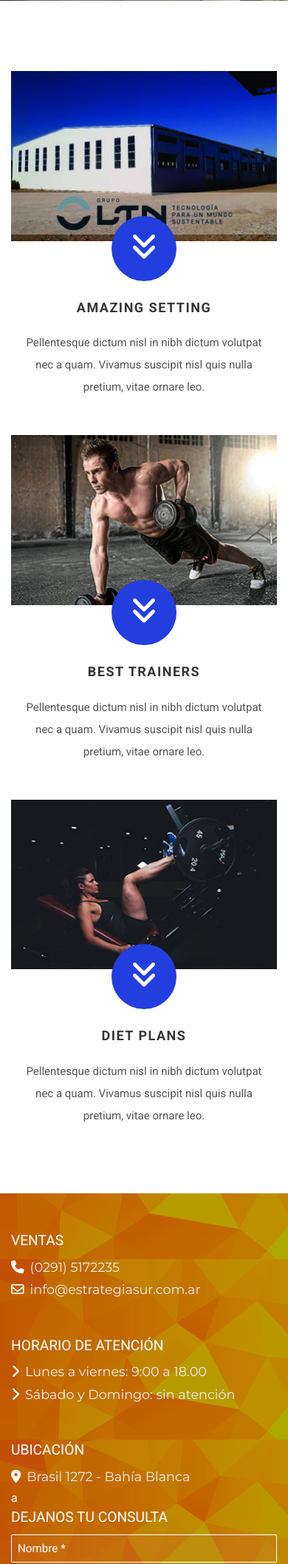
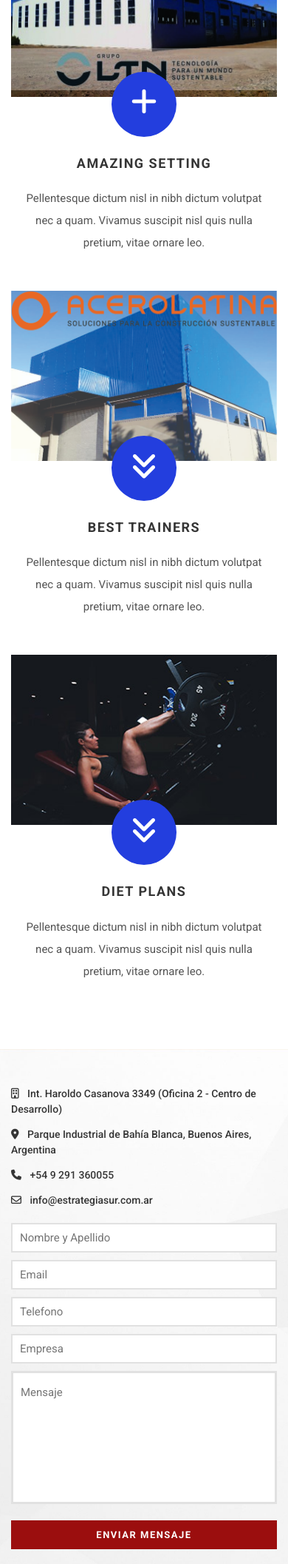
Before and after one commit to gomezger/Estrategia-Sur, a PHP site: page / in a window 390 px wide. Shown: the part 894-3008 px from the top of the page at 74% size. Run offline with PHP 8.4, Linux system fonts and the light colour scheme; some libraries are stand-ins or nearby versions.

Commit message:
terminar contacto

```diff
--- a/contact.html
+++ b/contact.html
@@ -109,11 +109,6 @@
                 <div class="col-lg-6">
                     <div class="contact-info">
                         <div class="contact-details">
-                            <h2>Get in Touch</h2>
-                            <p>Pellentesque dictum nisl in nibh dictum volutpat nec a quam. Vivamus suscipit nisl quis
-                                nulla pretium, vitae ornare leo.Aenean id auctor libero, gravida venenatis justo. Sed ut
-                                arcu nibh. Fusce lacinia arcu in ultrices finibus. Donec vestibulum imperdiet efficitur.
-                            </p>
                             <ul class="address">
                                 <li>Main Str, no 23, New York</li>
                                 <li>+546 990221 123</li>
--- a/css/style.css
+++ b/css/style.css
@@ -1678,7 +1685,13 @@
 
 .contact-section {
 	position: relative;
-}
+	background-image: url("../img/bg-white.jpg");
+	padding: 50px 0;
+	background-position: center;
+	background-size: 100% auto;
+	color: #FFF;
+}
+
 
 .map {
 	position: absolute;
@@ -1695,12 +1708,12 @@
 }
 
 .contact-info {
-	padding-top: 89px;
-	padding-bottom: 100px;
+	padding-top: 0px;
+	padding-bottom: 20px;
 }
 
 .contact-info .contact-details {
-	margin-bottom: 60px;
+	margin-bottom: 20px;
 }
 
 .contact-info .contact-details h2 {
@@ -1729,37 +1742,44 @@
 
 .contact-info .contact-form input {
 	width: 100%;
-	border: 3px solid #e1e1e1;
-	height: 55px;
-	padding-left: 30px;
+	border: 2px solid #e1e1e1;
+	height: 40px;
+	padding-left: 10px;
 	color: #7b7b7b;
 	font-size: 15px;
 	font-weight: 400;
-	margin-bottom: 25px;
+	margin-bottom: 10px;
+}
+.contact-info .contact-form input:focus,.contact-info .contact-form textarea:focus{
+	border-bottom: 2px solid #501313e3;
+	-webkit-transition: all 0.25s linear;
+	-moz-transition: all 0.25s linear;
+	-o-transition: all 0.25s linear;
+	transition: all 0.25s linear;
 }
 
 .contact-info .contact-form textarea {
 	width: 100%;
-	height: 216px;
+	height: 180px;
 	border: 3px solid #e1e1e1;
-	padding-left: 30px;
+	padding-left: 10px;
 	padding-top: 15px;
 	color: #7b7b7b;
 	font-size: 15px;
 	font-weight: 400;
-	margin-bottom: 26px;
+	margin-bottom: 15px;
 	resize: none;
 }
 
 .contact-info .contact-form button {
-	background: #233EDE;
+	background: rgb(155, 14, 14);
 	border: none;
 	color: #fff;
 	display: block;
-	padding: 20px 45px;
+	padding: 10px 25px;
 	text-transform: uppercase;
 	letter-spacing: 1.5px;
-	font-size: 14px;
+	font-size: 13px;
 	font-weight: 700;
 	cursor: pointer;
 }
@@ -2443,19 +2474,27 @@
 	.single-blog-item .blog-text h2 {
 		font-size: 30px;
 	}
+
+	.contact-section{
+		background-size: auto 100%;
+		height: auto;
+	}
 	.contact-info {
-		padding-bottom: 70px;
+		padding-bottom: 70x;
 	}
 	.map {
 		position: relative;
-		margin-bottom: 100px;
-		height: 500px;
+		margin-bottom: 0px;
+		height: 400px;
 		width: 100%;
 	}
 	.search-bar-tablecell input {
 		width: 100%;
 		margin-bottom: 20px;
 	}
+	.site-btn{
+		width: 100%;
+	}
 }
 
 /* Small Mobile : 320px. */
--- a/index.html
+++ b/index.html
@@ -22,8 +22,13 @@
     <link rel="stylesheet" href="css/slicknav.min.css" type="text/css">
     <link rel="stylesheet" href="css/style.css" type="text/css">
 
+    <!-- Icono -->
+    <link rel="icon" type="image/png" href="img/logo.png" />
 
+    <!-- Script -->
     <script src="https://kit.fontawesome.com/591d68fa75.js"></script>
+
+
 </head>
 
 <body>
@@ -119,7 +142,7 @@
                         </div>
                         <div class="feature-text">
                             <div class="feature-icon">
-                                <i class="fas fa-angle-double-down pt-2"></i>
+                                <i class="fas fa-plus pt-2"></i>
                             </div>
                             <h5>Amazing Setting</h5>
                             <p>Pellentesque dictum nisl in nibh dictum volutpat nec a quam. Vivamus suscipit nisl quis
@@ -130,7 +153,7 @@
                 <div class="col-md-4">
                     <div class="single-features">
                         <div class="features-img">
-                            <img src="img/features/feature-2.jpg" alt="">
+                            <img src="img/features/acero-latina.jpg" alt="">
                         </div>
                         <div class="feature-text">
                             <div class="feature-icon">
@@ -162,8 +185,69 @@
     </section>
     <!-- Features Section End -->
 
+    <!-- Contact Section Begin -->
+    <section class="contact-section">
+        <div class="container">
+            <div class="row">
+                <div class="col-lg-6">
+                    <div class="contact-info">
+                        <div class="contact-details">
+                            <ul class="address">
+                                <li>
+                                    <i class="far fa-building"></i>
+                                    <span class="pl-2">Int. Haroldo Casanova 3349 (Oficina 2 - Centro de Desarrollo)</span>
+
+                                </li>
+                                <li>
+                                    <i class="fas fa-map-marker-alt"></i>
+                                    <span class="pl-2">Parque Industrial de Bahía Blanca, Buenos Aires, Argentina</span>
+                                </li>
+                                <li>
+                                    <i class="fas fa-phone"></i>
+                                    <span class="pl-2">+54 9 291 360055</span>
+
+                                </li>
+                                <li>
+                                    <i class="far fa-envelope"></i>
+                                    <span class="pl-2"> info@estrategiasur.com.ar</span>
+
+                                </li>
+                            </ul>
+                        </div>
+                        <div class="contact-form">
+                            <form action="#">
+                                <div class="row">
+                                    <div class="col-lg-6">
+                                        <input type="text" placeholder="Nombre y Apellido" required>
+                                    </div>
+                                    <div class="col-lg-6">
+                                        <input type="email" placeholder="Email" required>
+                                    </div>
+                                    <div class="col-lg-6">
+                                        <input type="text" placeholder="Telefono">
+                                    </div>
+                                    <div class="col-lg-6">
+                                        <input type="text" placeholder="Empresa">
+                                    </div>
+                                    <div class="col-lg-12">
+                                        <textarea placeholder="Mensaje" required></textarea>
+                                        <button type="submit" class="site-btn">Enviar mensaje</button>
+                                    </div>
+                                </div>
+                            </form>
+                        </div>
+                    </div>
+                </div>
+            </div>
+        </div>
+        <div class="map"><iframe
+                src="https://www.google.com/maps/embed?pb=!1m18!1m12!1m3!1d35204.56132235907!2d-62.29289103515532!3d-38.7482653334147!2m3!1f0!2f0!3f0!3m2!1i1024!2i768!4f13.1!3m3!1m2!1s0x95edbd1881506fb3%3A0x8d76d498d6829b0d!2sInt.+Haroldo+Casanova+3349%2C+Bah%C3%ADa+Blanca%2C+Buenos+Aires!5e0!3m2!1ses!2sar!4v1566576937075!5m2!1ses!2sar"
+                style="border:0" allowfullscreen></iframe></div>
+    </section>
+    <!-- Contact Section End -->
+
     <!-- Contacto section Begin -->
-    <section class="contacto-section col-12">
+    <section class="contacto-section col-12 d-none">
         <div class="container">
             <div class="row">
 
```
Also changed, not shown: other parts of css/style.css (+34 -16 lines), other parts of index.html (+26 -10 lines), img/bg-white.jpg (added), img/features/acero-latina.jpg (added), img/logo.png, img/logo1.png (added), img/logo3.png (added), img/logo_footer.png (added), img/logos_empresas/bervill.jpg (added), img/logos_empresas/bervill.png (added), img/logos_empresas/friolatina.jpg (added), 1 other file.
